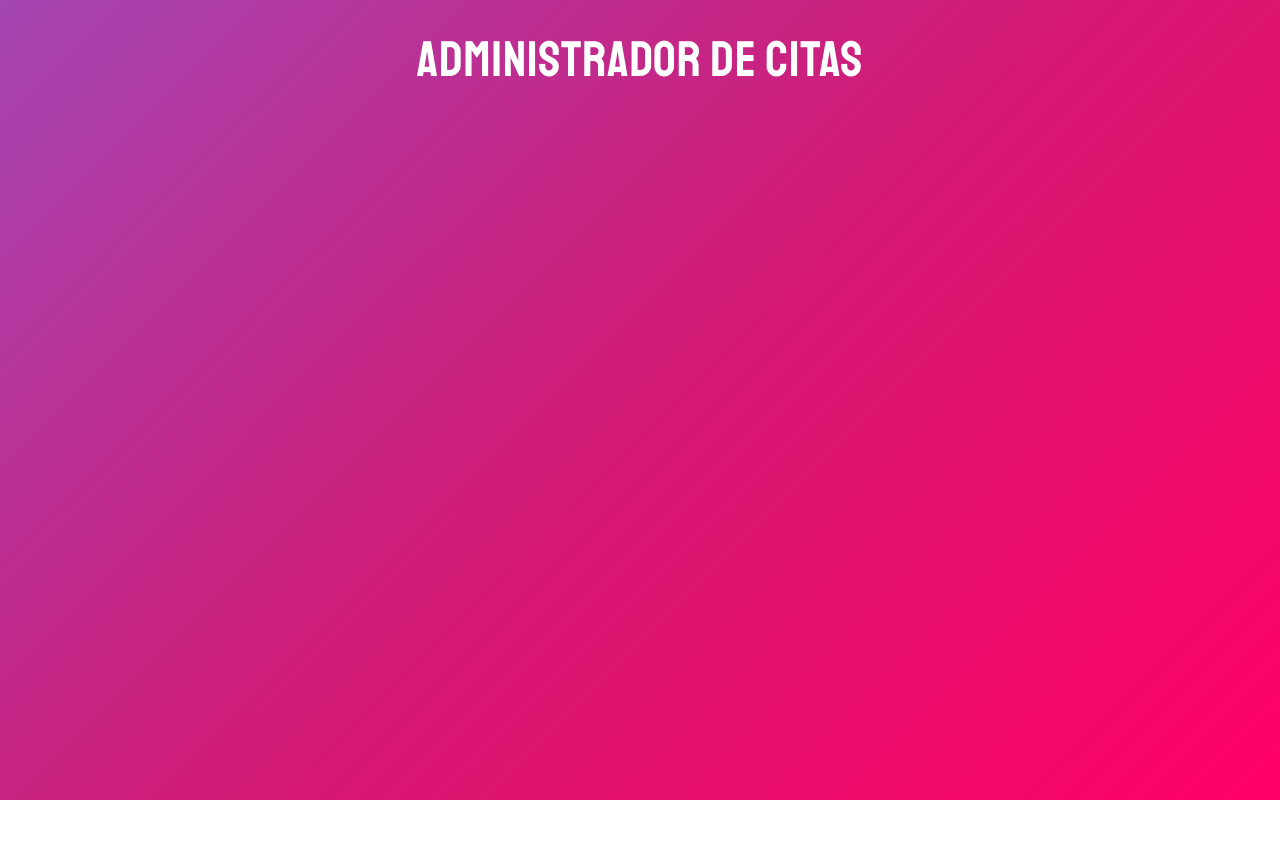
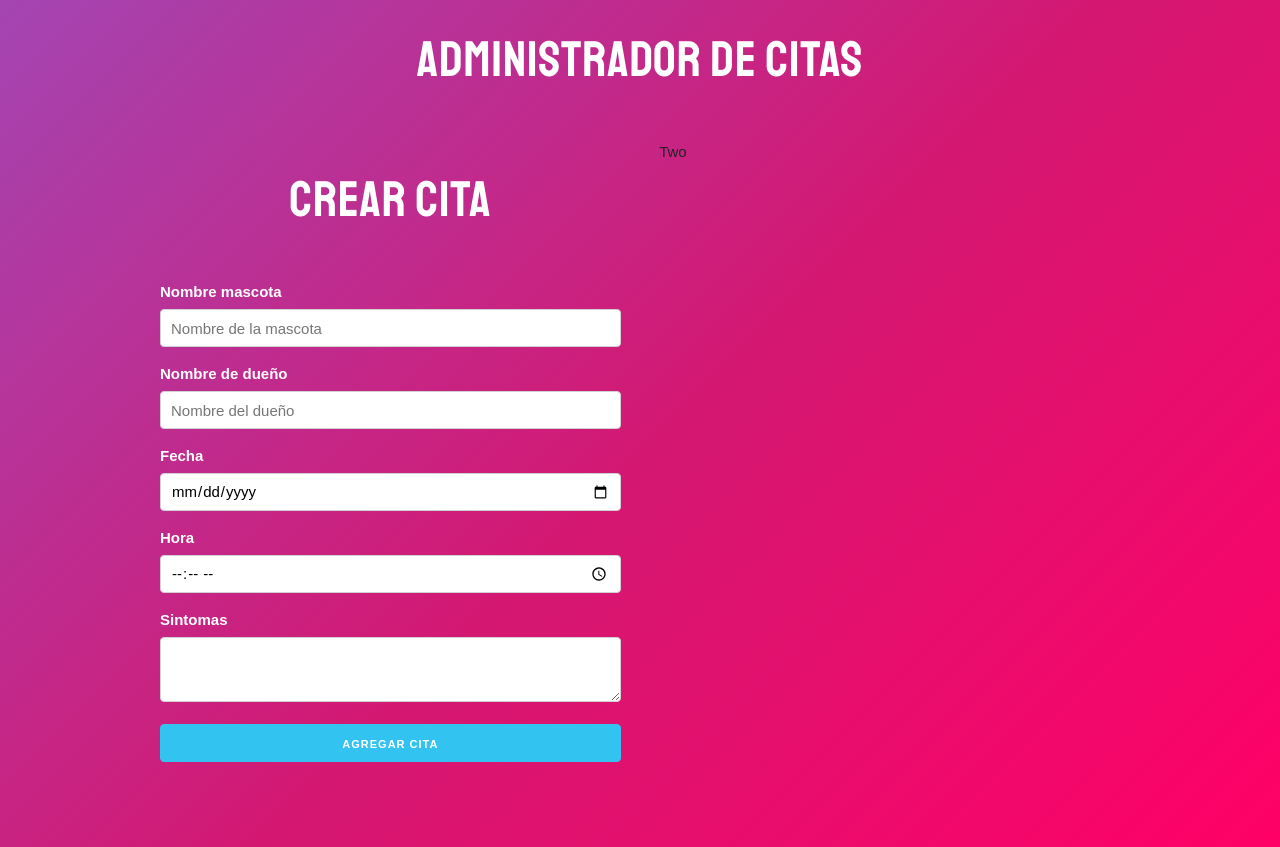
Before and after one commit to erasmo07/appointments, a React (Create React App) app: page / in a window 1280 px wide. Before the commit the page ends 800 px from the top, so only its background shows below. Built offline with nearby package versions, Linux system fonts and the light colour scheme.

Commit message:
Add form appointment.

```diff
--- a/src/App.js
+++ b/src/App.js
@@ -1,8 +1,21 @@
-import React from 'react';
+import React, { Fragment } from 'react';
+import Form from './components/Form';
 
 function App() {
   return (
-    <h1>Administrador de citas</h1>
+    <Fragment>
+      <h1>Administrador de citas</h1>
+      <div className="container">
+        <div className="row">
+          <div className="one-half column">
+            <Form />
+          </div>
+          <div className="one-half column">
+            Two
+          </div>
+        </div>
+      </div>
+    </Fragment>
   );
 }
 
--- /dev/null
+++ b/src/components/Form.jsx
@@ -0,0 +1,50 @@
+import React, { Fragment } from 'react';
+
+const Form = () => {
+    return (
+        <Fragment>
+            <h1>Crear cita</h1>
+
+            <form action="">
+                <label>Nombre mascota</label>
+                <input
+                    type="text"
+                    name='pet'
+                    className='u-full-width'
+                    placeholder='Nombre de la mascota'
+                />
+                <label>Nombre de dueño</label>
+                <input
+                    type="text"
+                    name='owner'
+                    className='u-full-width'
+                    placeholder='Nombre del dueño'
+                />
+                <label>Fecha</label>
+                <input
+                    type="date"
+                    name='date'
+                    className='u-full-width'
+                />
+                <label>Hora</label>
+                <input
+                    type="time"
+                    name='time'
+                    className='u-full-width'
+                />
+                <label>Sintomas</label>
+                <textarea
+                    name="description"
+                    cols="30" rows="10"
+                    className='u-full-width'>
+                </textarea>
+                <button
+                    type='submit'
+                    className='u-full-width button-primary'
+                >Agregar cita</button>
+            </form>
+        </Fragment>
+     );
+}
+
+export default Form;
```
